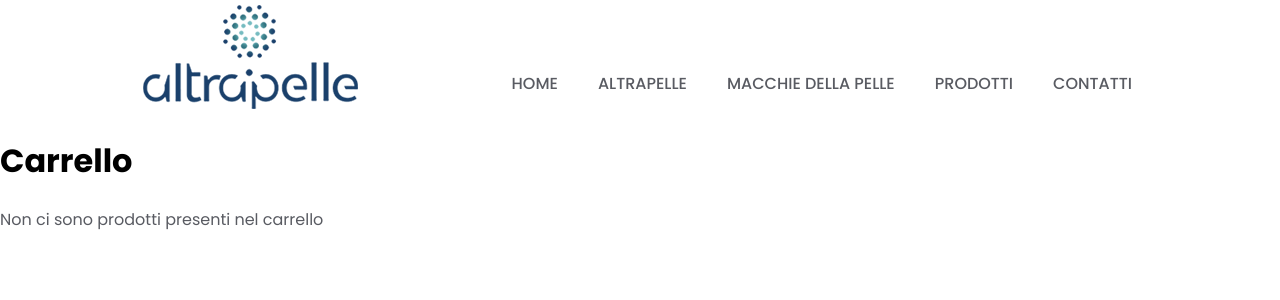
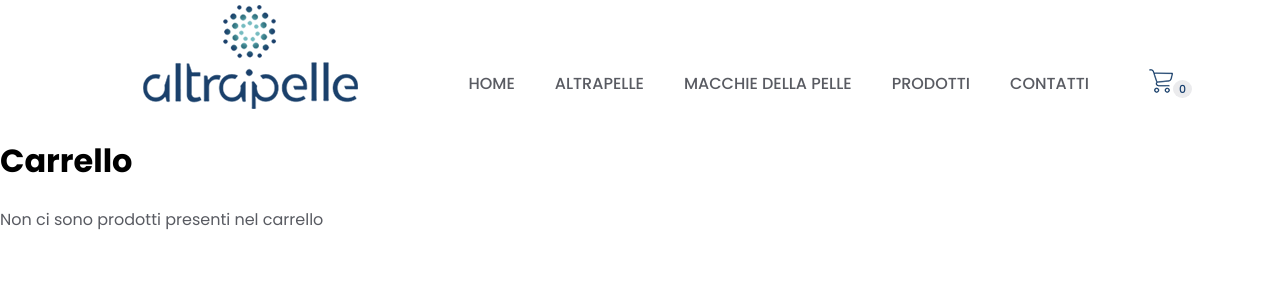
Before and after one commit to guido-an/altrapelle-client, a Next.js app: page /carrello in a window 1280 px wide. Shown: the top 300 px of the page. Built offline with nearby package versions, Linux system fonts and the light colour scheme.

Commit message:
shopping cart in header

```diff
--- a/components/Layout/Header.js
+++ b/components/Layout/Header.js
@@ -1,10 +1,13 @@
-import React, { useState, useEffect} from 'react'
+import React, { useState, useEffect, useContext } from 'react'
 import styled from 'styled-components'
 import Link from 'next/link'
 import Logo from '../atoms/Logo'
+import Image from 'next/image'
+import { CartContext } from '../../contexts/CartContext'
 
 export default function Header (props) {
     const [showMenu, setShowMenu] = useState(false)
+    const { productsInCart } = useContext(CartContext)
     useEffect(() => {
         if(window){
             // Check if big screen
@@ -12,21 +15,35 @@ export default function Header (props) {
         }
     }, [])
 
+    const shoppinCartIcon = () => {
+      return <Link href="/carrello">
+                <a>
+                  <IconCartContainer>
+                    <Image src="/icons/shopping-cart-blue.png" width="24" height="24"/>
+                    <ProductsNumInCart>{productsInCart.length}</ProductsNumInCart>
+                 </IconCartContainer>
+                </a>
+            </Link>
+    }
+
     return(
         <MyHeader>
           <TopContainer>
                 <Link href="/">
                    <a><Logo /></a>
                 </Link>
-            <MobileIconContainer onClick={() => setShowMenu(!showMenu)}>
+             <MobileCartIcon>
+                { shoppinCartIcon() }
+             </MobileCartIcon>
+            <MobileMenuIconContainer onClick={() => setShowMenu(!showMenu)}>
               {!showMenu
                 ? <>
-                <IconLine />
-                <IconLine />
-                <IconLine />
+                <MobileMenuLine />
+                <MobileMenuLine />
+                <MobileMenuLine />
                   </>
                 : <ClosingIcon>x</ClosingIcon>}
-            </MobileIconContainer>
+            </MobileMenuIconContainer>
           </TopContainer>
         {showMenu &&
           <nav>
@@ -36,6 +53,9 @@ export default function Header (props) {
               <Link href="/"><A>MACCHIE DELLA PELLE</A></Link>
               <Link href="/"><A>PRODOTTI</A></Link>
               <Link href="/"><A>CONTATTI</A></Link>
+              <DesktopCartIcon>
+                { shoppinCartIcon() }
+             </DesktopCartIcon>
             </Ul>
           </nav>}
         </MyHeader>
@@ -59,6 +79,37 @@ const TopContainer = styled.div`
     padding: 0px 15px;
     @media(min-width: 1200px){
         justify-content: center;
+    }
+`
+const IconCartContainer = styled.div`
+      position: relative;
+      top: 64px;
+    @media(min-width: 1200px){
+        top: 0;
+    }
+`
+const ProductsNumInCart = styled.span`
+      background-color: ${({ theme }) => theme.colors.backgroundGrey};
+      border-radius: 50%;
+      padding: 1px 6px;
+      font-size: 11px;
+      color: ${({ theme }) => theme.colors.blue};
+    @media(min-width: 1200px){
+
+    }
+`
+const MobileCartIcon = styled.div`
+    @media(min-width: 1200px){
+        display: none;
+    }
+`
+const DesktopCartIcon = styled.div`
+        display: none;
+    @media(min-width: 1200px){
+        display: block;
+        position: relative;
+        left: 40px;
+        bottom: 2px;
     }
 `
 const Ul = styled.ul `
@@ -88,7 +139,7 @@ const A = styled.a `
       }
     }
 `
-const MobileIconContainer = styled.div`
+const MobileMenuIconContainer = styled.div`
     background-color: ${({ theme }) => theme.colors.backgroundGrey};
     width: 30px;
     padding: 8px 5px;
@@ -101,7 +152,7 @@ const MobileIconContainer = styled.div`
        display: none;
   }
 `
-const IconLine = styled.div`
+const MobileMenuLine = styled.div`
     height: 2px;
     width: 20px;
     background-color: ${({ theme }) => theme.colors.blue};;
```
Also changed, not shown: public/icons/shopping-cart-blue.png (added), public/icons/shopping-cart.png (added).
